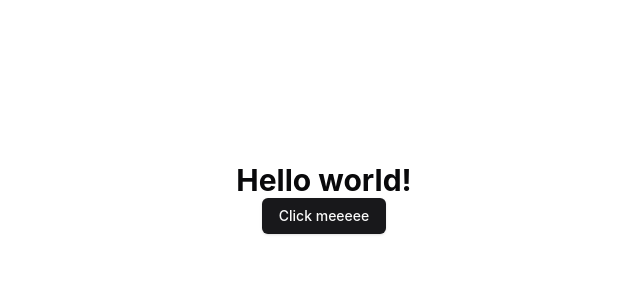
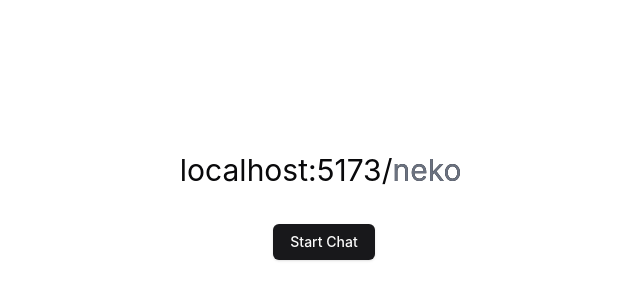
Before and after one commit to Ryomensukuna2003/webRTC, a React (Vite) app in the folder Client/: page / in a window 1280 px wide. Shown: the part 202-502 px from the top of the page, without its empty margins (316-956 px from the left). Built offline with nearby package versions, Linux system fonts and the light colour scheme.

Commit message:
Added Dashboard

```diff
--- a/Client/src/App.jsx
+++ b/Client/src/App.jsx
@@ -1,12 +1,10 @@
-import {Button} from './components/ui/button'
+import Dashboard from './components/Dashboard'
+import UserContextProvider from './Context/userContextProvider'
 
 export default function App() {
   return (
-    <div className='grid justify-items-center w-screen'>
-      <h1 className="text-3xl font-bold">
-        Hello world!
-      </h1>
-      <Button>Click meeeee</Button>
-    </div>
+    <UserContextProvider>
+      <Dashboard />
+    </UserContextProvider>
   )
 }
--- /dev/null
+++ b/Client/src/Context/userContext.js
@@ -0,0 +1,3 @@
+import React from "react";
+const UserContext = React.createContext();
+export default UserContext;
--- /dev/null
+++ b/Client/src/Context/userContextProvider.jsx
@@ -0,0 +1,14 @@
+import React, { useState } from "react";
+import UserContext from "./userContext";
+
+const UserContextProvider = ({ children }) => {
+    const [url, setUrl] = useState('neko');
+
+    return (
+        <UserContext.Provider value={{ url, setUrl }}>
+        {children}
+        </UserContext.Provider>
+    );
+    };
+
+export default UserContextProvider;
--- /dev/null
+++ b/Client/src/components/Dashboard.jsx
@@ -0,0 +1,19 @@
+import {React, useContext} from 'react'
+import DynamicInput from './URLinput'
+import { Button } from './ui/button'
+import UserContext from '../Context/userContext'
+
+const Dashboard = () => {
+    const {url}= useContext(UserContext)
+    const redirect_to_url = () => {
+      window.location.href = `http://localhost:5173/${url}`;
+    }
+  return (
+    <div className='grid justify-items-center w-screen'>
+      <DynamicInput />
+      <Button onClick={redirect_to_url} className='mt-5'>Start Chat</Button>
+    </div>
+  )
+}
+
+export default Dashboard
--- /dev/null
+++ b/Client/src/components/URLinput.jsx
@@ -0,0 +1,28 @@
+import { React, useContext, useState } from 'react'
+import UserContext from '../Context/userContext'
+const DynamicUrlInput = () => {
+  const { url, setUrl } = useContext(UserContext)
+  // const [url, setUrl] = useState('neko');
+
+  return (
+    <div className="flex items-center justify-center  p-4">
+      <div className="flex items-center text-3xl font-inter">
+        <span className="whitespace-nowrap">localhost:5173/</span>
+        <div className="relative">
+          <input
+            type="text"
+            value={url}
+            onChange={(e) => setUrl(e.target.value)}
+            className="bg-transparent outline-none "
+            style={{ width: `${Math.max(1, url.length)}ch` }}
+          />
+          <span className="absolute top-0 left-0 text-gray-500 pointer-events-none">
+            {url}
+          </span>
+        </div>
+      </div>
+    </div>
+  );
+};
+
+export default DynamicUrlInput;
```
Also changed, not shown: 1 other file (tests, documents, lock files or other folders).
